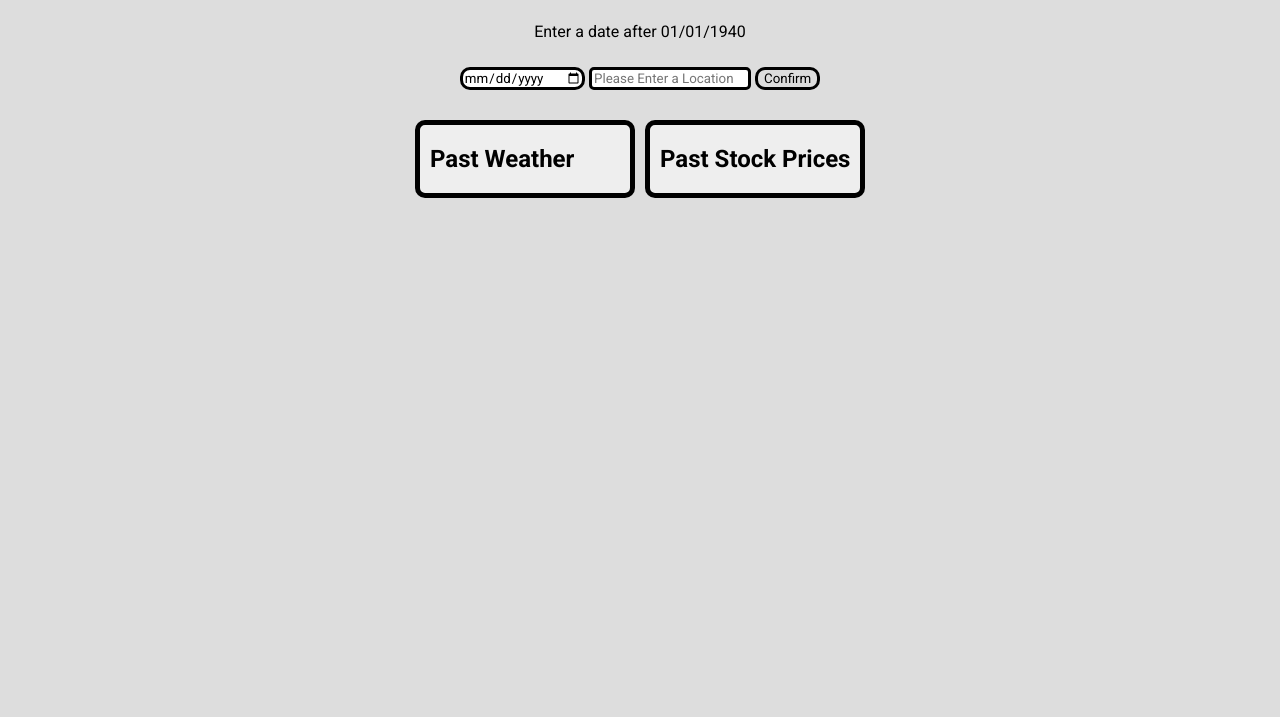
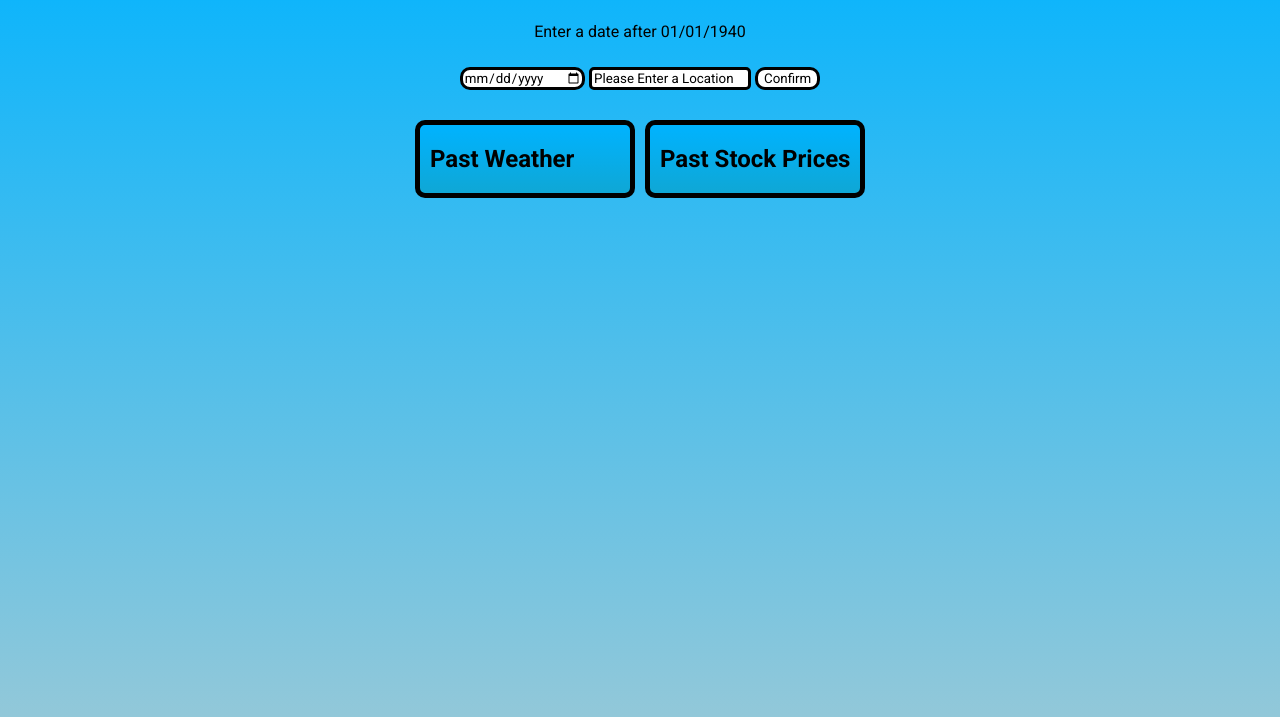
Before and after one commit to 21jmclean/7dit-processes-assesment, a website built with Vite: page processes_assesment/index.html in a window 1280 px wide. Shown: the part 83-800 px from the top of the page. Built offline with nearby package versions, Linux system fonts and the light colour scheme; files whose address does not match are found by name.

Commit message:
Updated brighter colour scheme an centere layut.

```diff
--- a/processes_assesment/style.css
+++ b/processes_assesment/style.css
@@ -3,9 +3,13 @@
 
 }
 
+html {
+    height: 100%
+}
+
 body {
-    background-color: #DDDDDD;
-
+    background-size: fill;
+    background-image: linear-gradient(rgb(0, 179, 255), rgb(146, 200, 217));
 }
 
 .top-info {
@@ -21,6 +25,10 @@ input button {
     width: 240px;
 }
 
+::placeholder {
+    opacity: 1;
+    color: black;
+}
 
 #location_input {
     margin-top: 10px;
@@ -28,12 +36,19 @@ input button {
     border: solid;
     border-color: black;
     border-radius: 5px;
+    background: white;
+
 }
 
 #date_input {
     border:solid;
     border-color: black;
     border-radius: 10px;
+    background-color: white;
+}
+
+#confirm_date {
+    background-color: white;
 }
 
 .flex-container {
@@ -50,7 +65,8 @@ input button {
     margin-left: 5px;
     margin-right: 5px;
     padding-left: 10px;
-    background-color: #EEEEEE;
+    background-size: fill;
+    background-image: linear-gradient(rgb(0, 179, 255), rgb(15, 167, 213));
     width: 200px;
     border: solid, ;
     border-width:5px;
@@ -62,15 +78,19 @@ input button {
     font-weight: 700;
 }
 
+#rest_of_location {
+    font-weight: 700;
+}
+
 button {
     border: solid;
     border-radius: 10px;
-    background-color: #DDDDDD;
-;
+    background-color: rgb(0, 179, 255);
+
 }
 
 button:hover {
-    background-color: white;
+    background-color: rgb(0, 179, 255);
     cursor: pointer;
     transition: .3s ease all;
     transform: translateY(-2px);
```
